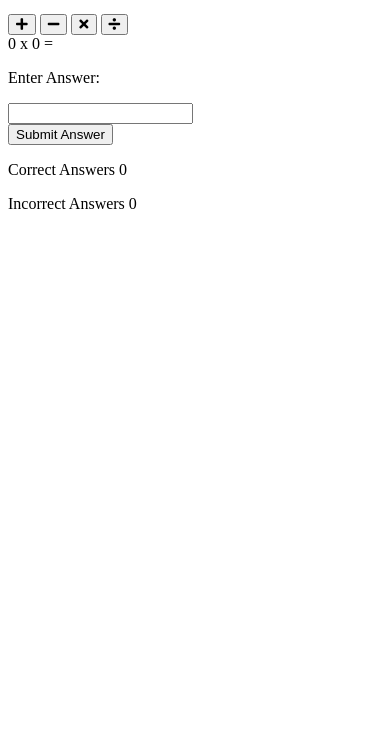
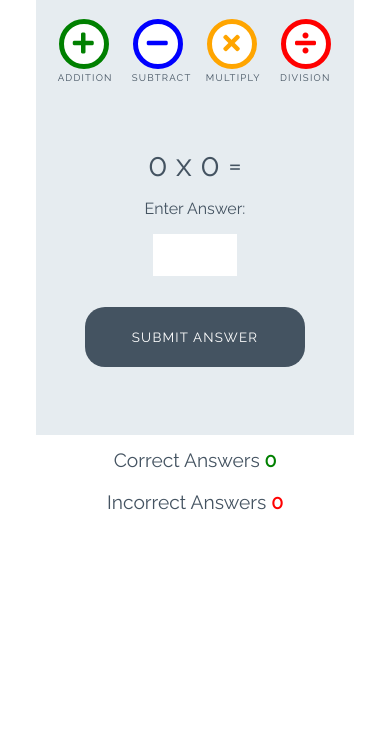
Before and after one commit to Maximiliane-K/love-maths-walkthrough-project, a plain HTML site: page index.html in a window 390 px wide. Shown: the part 105-844 px from the top of the page. Drawn offline with Linux system fonts and the light colour scheme.

Commit message:
Add html structure to controls area

```diff
--- a/assets/css/style.css
+++ b/assets/css/style.css
@@ -0,0 +1,252 @@
+/* --------- Global style */
+
+body {
+    background-color: white;
+    font-family: "Raleway", sans-serif;
+    color: #445361;
+    text-align: center;
+}
+
+/* --------- Heading */
+
+.heading {
+    text-align: center;
+    font-size: 2.5rem;
+}
+
+.logo {
+    height: 40px;
+    padding-right: 5px;
+}
+
+/* --------- Game layout */
+
+.game-area {
+    background-color: #E6ECF0;
+    box-sizing: border-box;
+    width: 85%;
+    height: 65vh;
+    max-height: 450px;
+    max-width: 830px;
+    margin-left: auto;
+    margin-right: auto;
+    padding: 1%;
+}
+
+.question-area {
+    width: 50%;
+    font-size: 2rem;
+    margin: auto;
+    padding: 50px 0;
+}
+
+.question-area span {
+    padding: 0 15px;
+}
+
+.score-area {
+    margin: 5px auto;
+    width: 60%;
+    font-size: 1.2rem;
+}
+
+.controls-area {
+    width: 85%;
+    margin: 30px auto;
+}
+
+#score {
+    color: green;
+    font-weight: bold;
+}
+
+#incorrect {
+    color: red;
+    font-weight: bold;
+}
+
+.answer-message {
+    display: none;
+    font-size: 1rem;
+}
+
+#answer-box {
+    border: none;
+    color: #445361;
+    display: inline-block;
+    height: 40px;
+    width: 80px;
+    font-size: 1.2rem;
+}
+
+.scores {
+    display: inline-block;
+    padding: 25px;
+}
+
+/* --------- Buttons */
+
+.btn {
+    width: 220px;
+    height: 60px;
+    font-family: "Raleway", sans-serif;
+    text-transform: uppercase;
+    letter-spacing: 1.2px;
+    color: white;
+}
+
+.btn:focus {
+    outline: none;
+}
+
+.btn--big {
+    padding-top: 10px;
+    border-radius: 50%;
+    background-color: white;
+    border: 10px solid;
+    width: 100px;
+    height: 100px;
+    font-size: 3.2rem;
+    margin: 0 30px;
+    transition: all 0.5s;
+}
+
+.btn--big::after{
+    content: attr(data-type);
+    font-size: 1rem;
+    color: #445361;
+    position: relative;
+    left: -0.5em;
+}
+
+.btn--blue {
+    border-color: blue;
+    color: blue;
+}
+
+.btn--blue:active,
+.btn--blue:hover {
+    background-color: darkblue;
+    color: white;
+}
+
+.btn--orange {
+    border-color: orange;
+    color: orange;
+}
+
+.btn--orange:active,
+.btn--orange:hover {
+    background-color: darkorange;
+    color: white;
+}
+
+.btn--red {
+    border-color: red;
+    color: red;
+}
+
+.btn--red:active,
+.btn--red:hover {
+    background-color: darkred;
+    color: white;
+}
+
+.btn--green {
+    border-color: green;
+    color: green;
+}
+
+.btn--green:active,
+.btn--green:hover {
+    background-color: darkgreen;
+    color: white;
+}
+
+.btn--gray {
+    margin-top: 25px;
+    background-color: #445361;
+    border: 1px transparent;
+    border-radius: 20px;
+}
+
+.btn--gray:active,
+.btn--gray:hover {
+    background-color: #0d1013;
+}
+
+/* --------- Media queries */
+
+@media (max-width: 414px) {
+    .controls-area {
+        width: 100%;
+    }
+
+    .btn--big {
+        margin: 0 10px;
+        padding: 5px;
+        border: 5px solid;
+        width: 50px;
+        height: 50px;
+        font-size: 1.5rem;
+    }
+
+    .btn--big::after {
+        font-size: 0.6rem;
+        left: -0.7rem;
+    }
+
+    .question-area {
+        padding: 10% 0;
+        width: 100%;
+    }
+
+    .question-area span {
+        padding: 0;
+    }
+
+    .answer-message {
+        display: block;
+    }
+
+    #answer-box {
+        display: block;
+        margin: 0 auto;
+    }
+    .btn--gray {
+        margin-top: 0;
+    }
+
+    .score-area {
+        width: 100%;
+    }
+
+    .scores {
+        margin: 0.5em auto;
+        display: block;
+        padding: 5px;
+    }
+
+    .heading {
+        font-size: 2rem;
+    }
+}
+
+@media (max-width: 320px) {
+    .game-area {
+        height: 70vh;
+    }
+
+    .controls-area {
+        width: 75%;
+        margin: 10px auto;
+    }
+
+    .btn--big {
+        margin: 10px 10px;
+    }
+    .question-area {
+        padding: 10px 0;
+    }
+
+}
--- a/index.html
+++ b/index.html
@@ -20,16 +20,16 @@
 
     <div class="game-area">
         <div class="controls-area">
-            <button class="btn btn--big--green">
+            <button data-type="addition" class="btn btn--big btn--green">
                 <i class="fas fa-plus"></i>
             </button>
-            <button class="btn btn--big--blue">
+            <button data-type="subtract" class="btn btn--big btn--blue">
                 <i class="fas fa-minus"></i>
             </button>
-            <button class="btn btn--big--orange">
+            <button data-type="multiply" class="btn btn--big btn--orange">
                 <i class="fas fa-times"></i>
             </button>
-            <button class="btn btn--big--red">
+            <button data-type="division" class="btn btn--big btn--red">
                 <i class="fas fa-divide"></i>
             </button>
         </div>
@@ -41,11 +41,11 @@
             <p class="answer-message">Enter Answer:</p>
             <input id="answer-box" type="number">
         </div>
-        <button class="btn btn--gray">Submit Answer</button>
+        <button data-type="submit" class="btn btn--gray">Submit Answer</button>
     </div>
 
     <div class="score-area">
-        <p calss="scores">Correct Answers <span id="score">0</span></p>
+        <p class="scores">Correct Answers <span id="score">0</span></p>
         <p class="scores">Incorrect Answers <span id="incorrect">0</span></p>
     </div>
 
```
